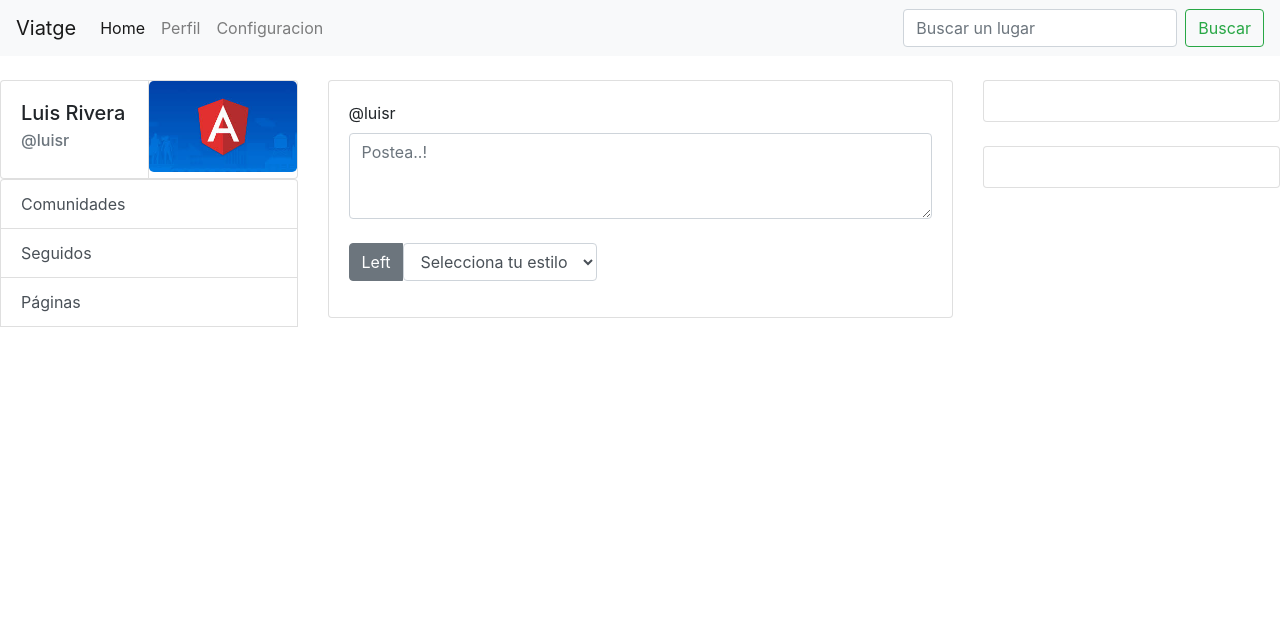
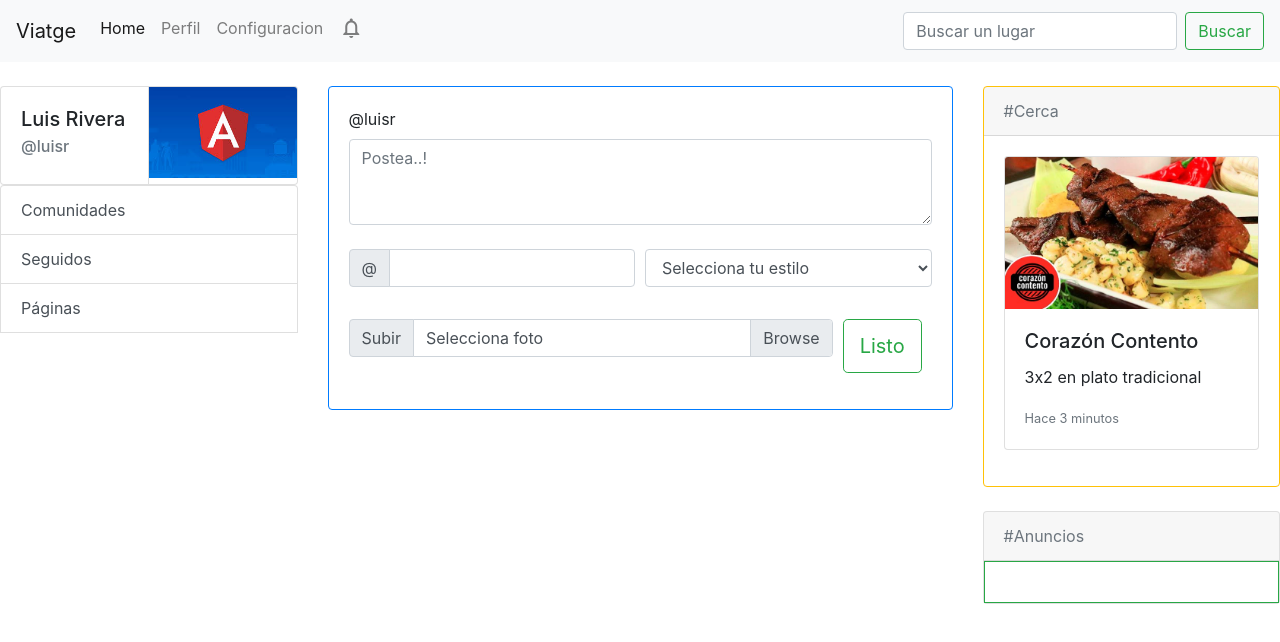
Before and after one commit to luihs/viatge, an Angular app: page / in a window 1280 px wide. Shown: the top 642 px of the page. Built offline with nearby package versions, Linux system fonts and the light colour scheme.

Commit message:
add near and advertisements cards

```diff
--- a/src/app/app.component.html
+++ b/src/app/app.component.html
@@ -14,6 +14,11 @@
       </li>
       <li class="nav-item">
         <a class="nav-link" href="#" tabindex="-1">Configuracion</a>
+      </li>
+      <li class="nav-item" data-toggle="tooltip" data-placement="bottom" title="Notificaciones">
+        <a class="nav-link" href="#" tabindex="-1" >
+          <i class="material-icons">notifications_none</i>
+        </a>
       </li>
     </ul>
     <form class="form-inline my-2 my-lg-0">
@@ -33,7 +38,7 @@
           </div>
       </div>
       <div class="card">
-          <img src="../assets/images/angula.jpg" class="card-img-top rounded-lg"/>
+          <img src="../assets/images/angula.jpg" class="card-img-top"/>
       </div>
     </div>
     <div class="list-group" id="list-tab" role="tablist">
@@ -62,15 +67,15 @@
               <ul class="list-group">
                 <li class="list-group-item d-flex justify-content-between align-items-center">
                   <div class="card-body">
-                    <h5 class="card-title">Yennifer</h5>
-                    <h6 class="card-subtitle mb-2 text-muted"> @YenniferS</h6>
+                    <h5 class="card-title">Roxana</h5>
+                    <h6 class="card-subtitle mb-2 text-muted">@RoxanaR</h6>
                   </div>
                   <span class="badge badge-primary badge-pill">3</span>
                 </li>
                 <li class="list-group-item d-flex justify-content-between align-items-center">
                   <div class="card-body">
-                    <h5 class="card-title">Roxana</h5>
-                    <h6 class="card-subtitle mb-2 text-muted"> @RoxanaR</h6>
+                    <h5 class="card-title">Yennifer</h5>
+                    <h6 class="card-subtitle mb-2 text-muted">@YenniferS</h6>
                   </div>
                   <span class="badge badge-primary badge-pill">2</span>
                 </li>
@@ -106,15 +111,23 @@
       </div>
   </div>
   <div class="col-md-6">
-    <div class="card">
+    <div class="card border border-primary">
       <div class="card-body">
         <form>
           <div class="form-group">
-            <label for="exampleFormControlTextarea1">@luisr</label>
+            <label for="exampleFormControlTextarea1 text-muted">@luisr</label>
             <textarea class="form-control" id="exampleFormControlTextarea1" rows="3" placeholder="Postea..!"></textarea>
             <br />
-            <div class="btn-group" role="group" aria-label="Basic example">
-              <button type="button" class="btn btn-secondary">Left</button>
+            <div class="form-row">
+              <div class="form-group col-md-6">
+                  <div class="input-group mb-3">
+                      <div class="input-group-prepend">
+                        <span class="input-group-text" id="basic-addon1">@</span>
+                      </div>
+                      <input type="text" class="form-control" placeholder="" aria-label="Username" aria-describedby="basic-addon1">
+                    </div>
+              </div>
+              <div class="form-group col-md-6">
                   <select class="form-control" id="exampleFormControlSelect1">
                       <option selected>Selecciona tu estilo</option>
                       <option>Normal</option>
@@ -123,27 +136,54 @@
                     </select>
               </div>
             </div>
+            <div class="form-row">
+              <div class="input-group col-md-10">
+                <div class="input-group mb-3">
+                  <div class="input-group-prepend">
+                    <span class="input-group-text" id="inputGroupFileAddon01">Subir</span>
+                  </div>
+                  <div class="custom-file">
+                    <input type="file" class="custom-file-input" id="inputGroupFile01" aria-describedby="inputGroupFileAddon01">
+                    <label class="custom-file-label" for="inputGroupFile01">Selecciona foto</label>
+                  </div>
+                </div>
+              </div>
+              <div class="input-group col-md-2">
+                  <button type="button" class="btn btn-outline-success btn-lg">Listo</button>
+              </div>
+            </div>
+          </div>
         </form>
       </div>
     </div>
   </div>
   <div class="col-md-3">
-    <div class="card">
+    <div class="card border border-warning">
+      <div class="card-header text-muted">#Cerca</div>
+      <div class="card-body" data-spy="scroll" data-offset="0">
+        <div class="card mb-3">
+          <img src="../assets/images/cerca1.jpg" class="card-img-top" >
           <div class="card-body">
-
+            <h5 class="card-title">Corazón Contento</h5>
+            <p class="card-text">3x2 en plato tradicional</p>
+            <p class="card-text"><small class="text-muted">Hace 3 minutos</small></p>
+          </div>
+        </div>
       </div>
     </div>
     <br/>
     <div class="card">
-      <div class="card-body">
+      <div class="card-header text-muted">#Anuncios</div>
+      <div class="card-body border border-success">
+
       </div>
     </div>
   </div>
 </div>
 <script type="text/javascript">
-    $('#list-home a').on('click', function (e) {
-      e.preventDefault()
-      $(this).tab('show')
+$(function () {
+  $('[data-toggle="tooltip"]').tooltip();
+  $('body').scrollspy({ target: '#navbar-example' })
 })
 </script>
 <router-outlet></router-outlet>
--- a/src/index.html
+++ b/src/index.html
@@ -9,6 +9,8 @@
   <script src="https://cdnjs.cloudflare.com/ajax/libs/popper.js/1.14.7/umd/popper.min.js" integrity="sha384-UO2eT0CpHqdSJQ6hJty5KVphtPhzWj9WO1clHTMGa3JDZwrnQq4sF86dIHNDz0W1" crossorigin="anonymous"></script>
   <meta name="viewport" content="width=device-width, initial-scale=1">
   <link rel="icon" type="image/x-icon" href="favicon.ico">
+  <link href="https://fonts.googleapis.com/icon?family=Material+Icons"
+      rel="stylesheet">
 </head>
 <body>
   <app-root></app-root>
```
Also changed, not shown: src/assets/images/cerca1.jpg (added), 1 other file (tests, documents, lock files or other folders). Lines whose indentation alone changed are shown as unchanged.
